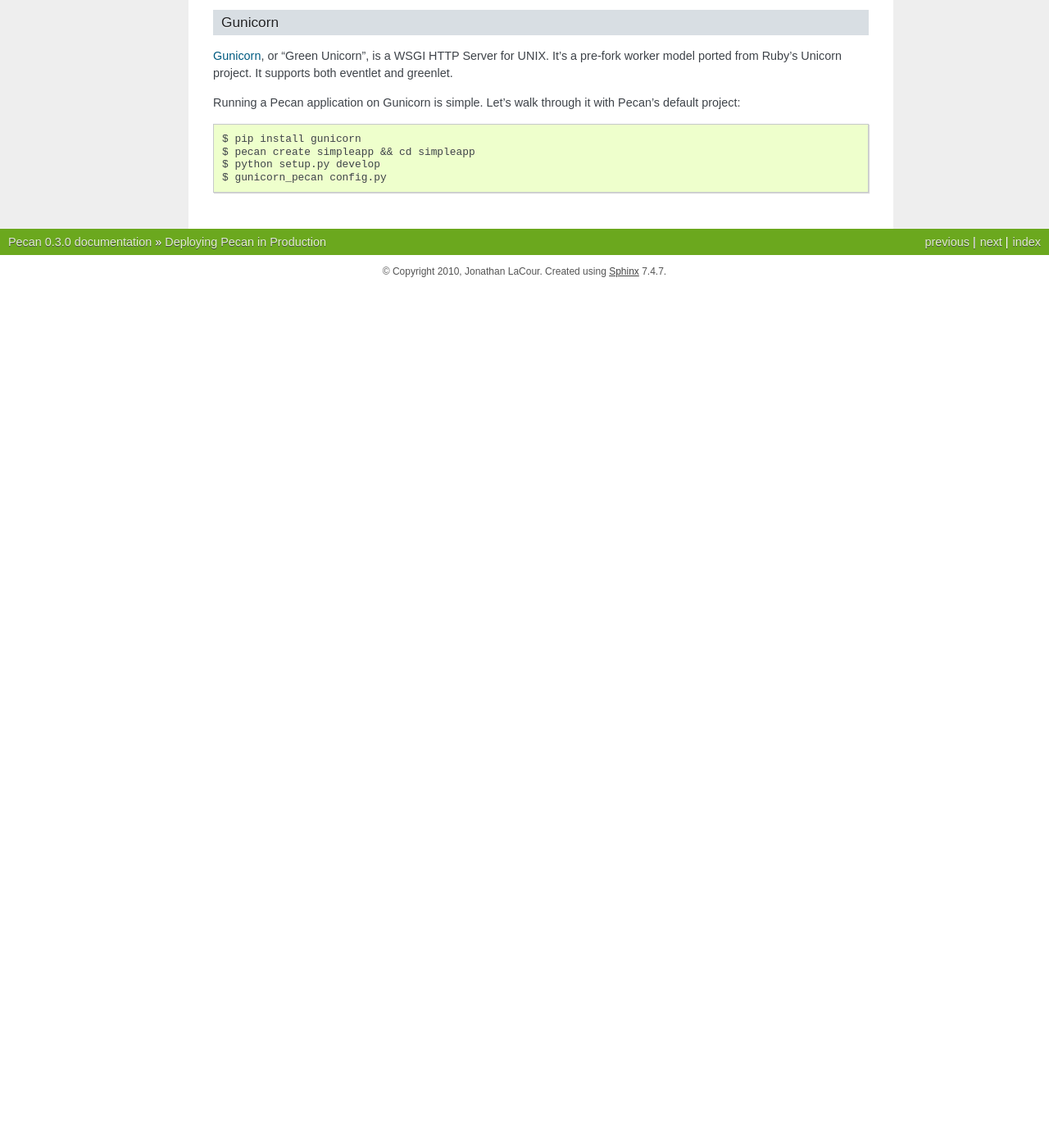
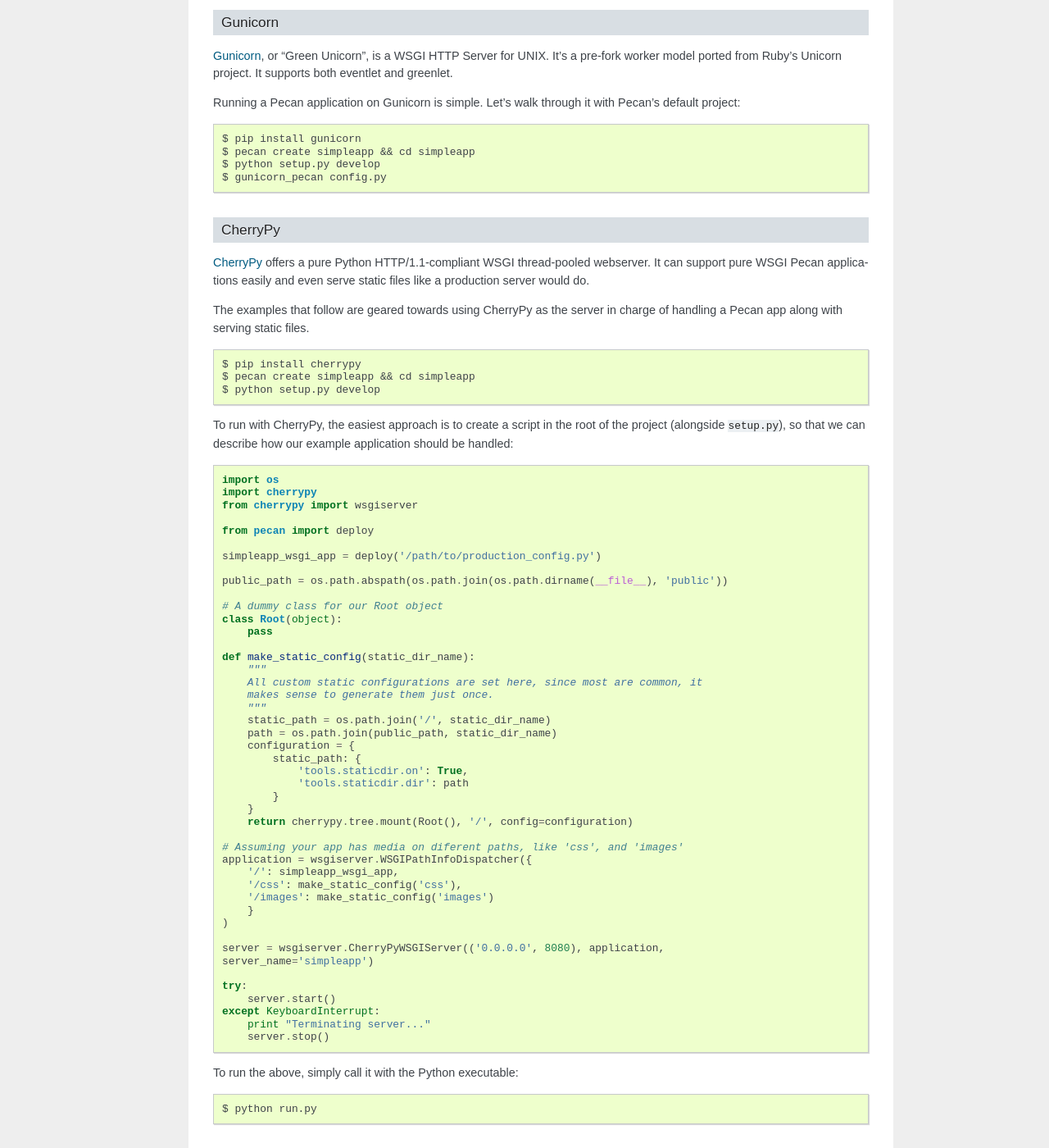
Before and after one commit to stackforge/pecan, a Sphinx documentation site: the page built from docs/source/deployment.rst, in a window 1280 px wide and 1400 px high, scrolled down 2863 px. Shown: the whole window at 82% size. Built offline with Sphinx 7.4.7, drawn with Linux system fonts in a browser that asks for light colours; before the commit the page ends 3214 px from its top, so only the background shows below that.

Commit message:
Add the CheryPy section

```diff
--- a/docs/source/deployment.rst
+++ b/docs/source/deployment.rst
@@ -204,3 +204,74 @@
     $ pecan create simpleapp && cd simpleapp
     $ python setup.py develop
     $ gunicorn_pecan config.py
+
+
+CherryPy
+++++++++
+
+`CherryPy <http://cherrypy.org/>`__ offers a pure Python HTTP/1.1-compliant WSGI
+thread-pooled webserver. It can support pure WSGI Pecan applications easily and
+even serve static files like a production server would do.
+
+The examples that follow are geared towards using CherryPy as the server in
+charge of handling a Pecan app along with serving static files.
+
+::
+
+    $ pip install cherrypy
+    $ pecan create simpleapp && cd simpleapp
+    $ python setup.py develop
+
+To run with CherryPy, the easiest approach is to create a script in the root of
+the project (alongside ``setup.py``), so that we can describe how our example
+application should be handled::
+
+    import os
+    import cherrypy
+    from cherrypy import wsgiserver
+
+    from pecan import deploy
+
+    simpleapp_wsgi_app = deploy('/path/to/production_config.py')
+
+    public_path = os.path.abspath(os.path.join(os.path.dirname(__file__), 'public'))
+
+    # A dummy class for our Root object
+    class Root(object):
+        pass
+
+    def make_static_config(static_dir_name):
+        """
+        All custom static configurations are set here, since most are common, it
+        makes sense to generate them just once.
+        """
+        static_path = os.path.join('/', static_dir_name)
+        path = os.path.join(public_path, static_dir_name)
+        configuration = {
+            static_path: {
+                'tools.staticdir.on': True,
+                'tools.staticdir.dir': path
+            }
+        }
+        return cherrypy.tree.mount(Root(), '/', config=configuration)
+
+    # Assuming your app has media on diferent paths, like 'css', and 'images'
+    application = wsgiserver.WSGIPathInfoDispatcher({
+        '/': simpleapp_wsgi_app,
+        '/css': make_static_config('css'),
+        '/images': make_static_config('images')
+        }
+    )
+
+    server = wsgiserver.CherryPyWSGIServer(('0.0.0.0', 8080), application,
+    server_name='simpleapp')
+
+    try:
+        server.start()
+    except KeyboardInterrupt:
+        print "Terminating server..."
+        server.stop()
+
+To run the above, simply call it with the Python executable::
+
+    $ python run.py
```
